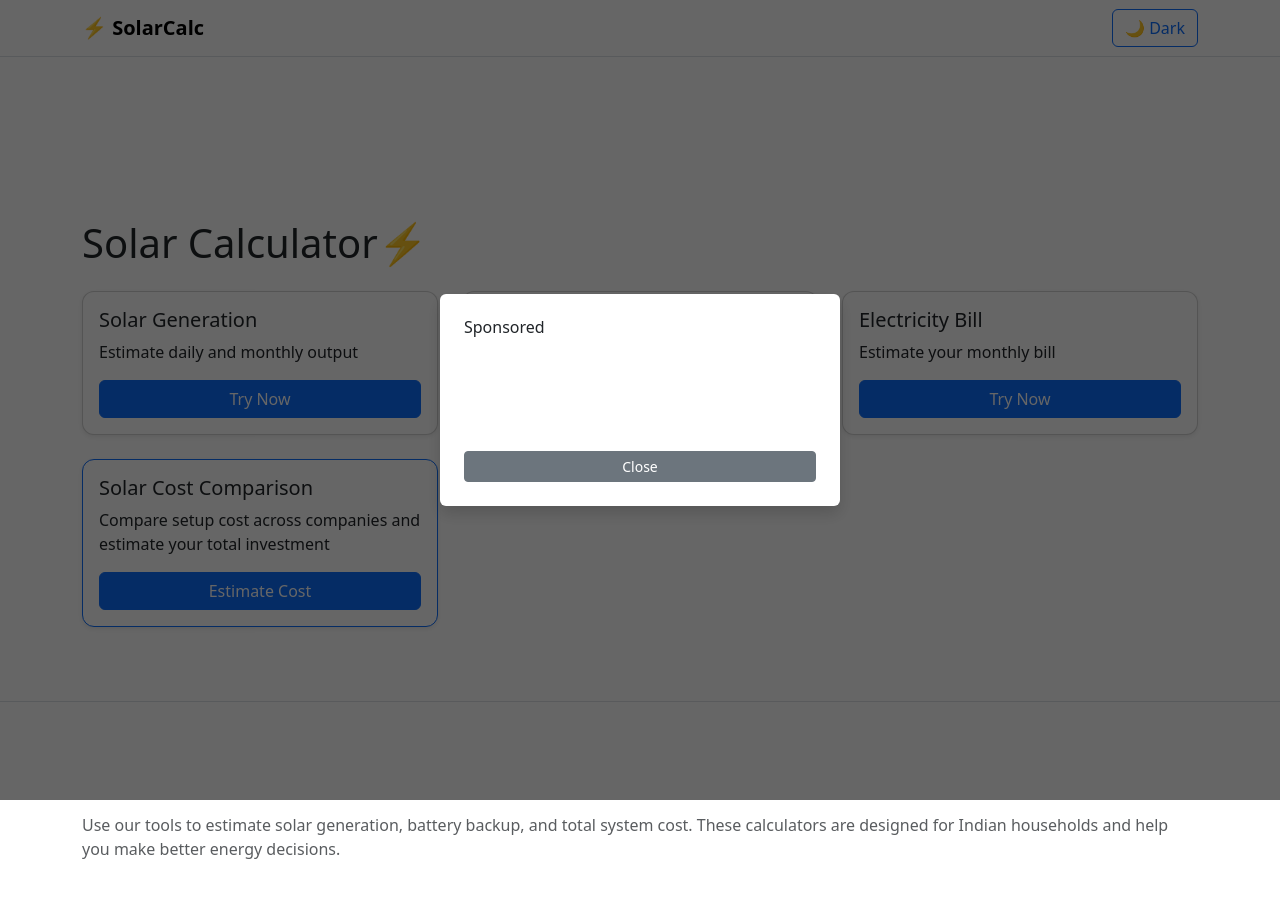
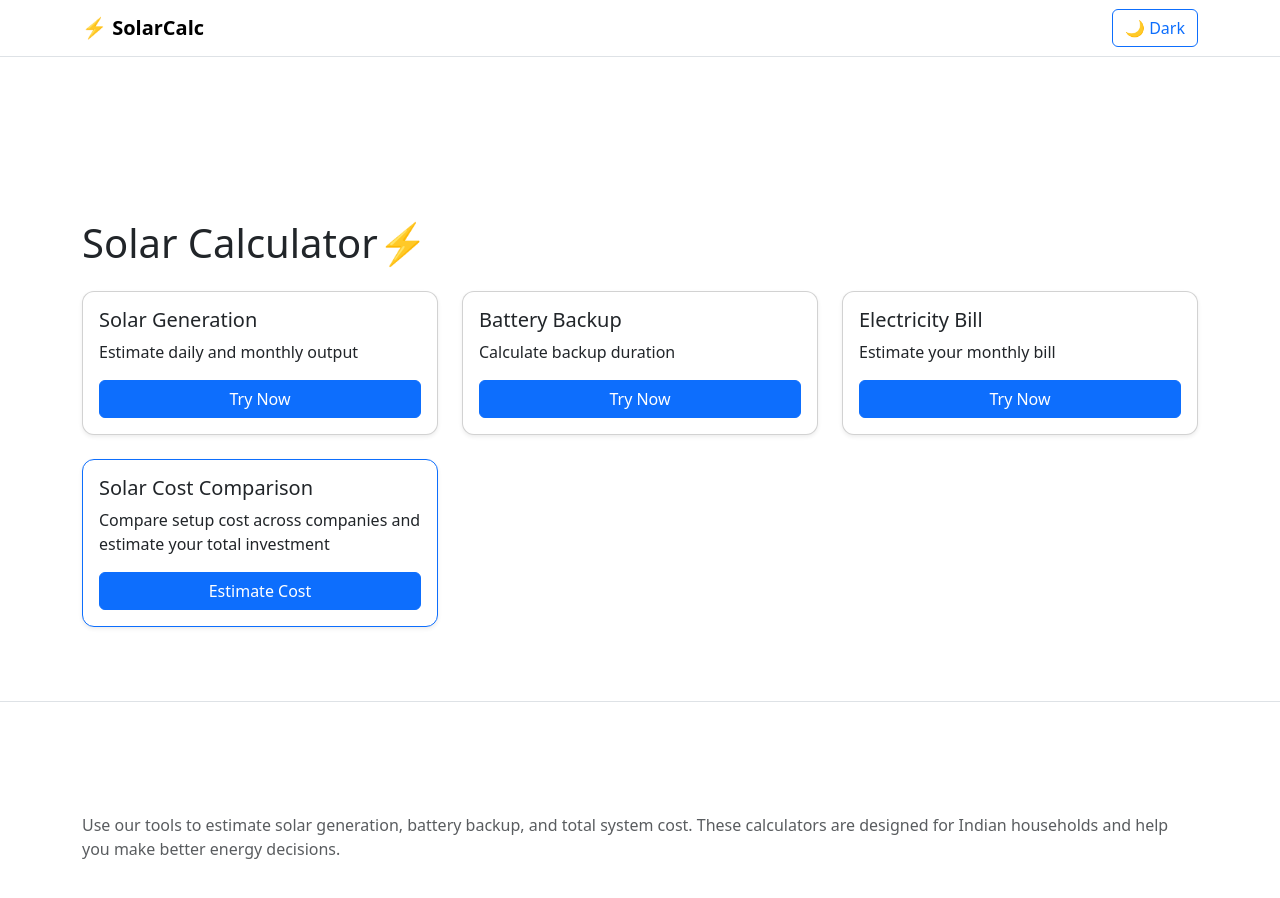
Before and after one commit to Nripendra48/solarcalc, a Next.js app: page / in a window 1280 px wide. Shown: the top 898 px of the page. Built offline with nearby package versions, Linux system fonts and the light colour scheme.

Commit message:
ad REMOVE

```diff
--- a/src/app/page.js
+++ b/src/app/page.js
@@ -8,7 +8,7 @@ export default function Home() {
   return (
     <>
       <Navbar />
-      <AdPopup />
+      {/* <AdPopup /> */}
 
       <main className="container py-4 py-md-5">
 
```
